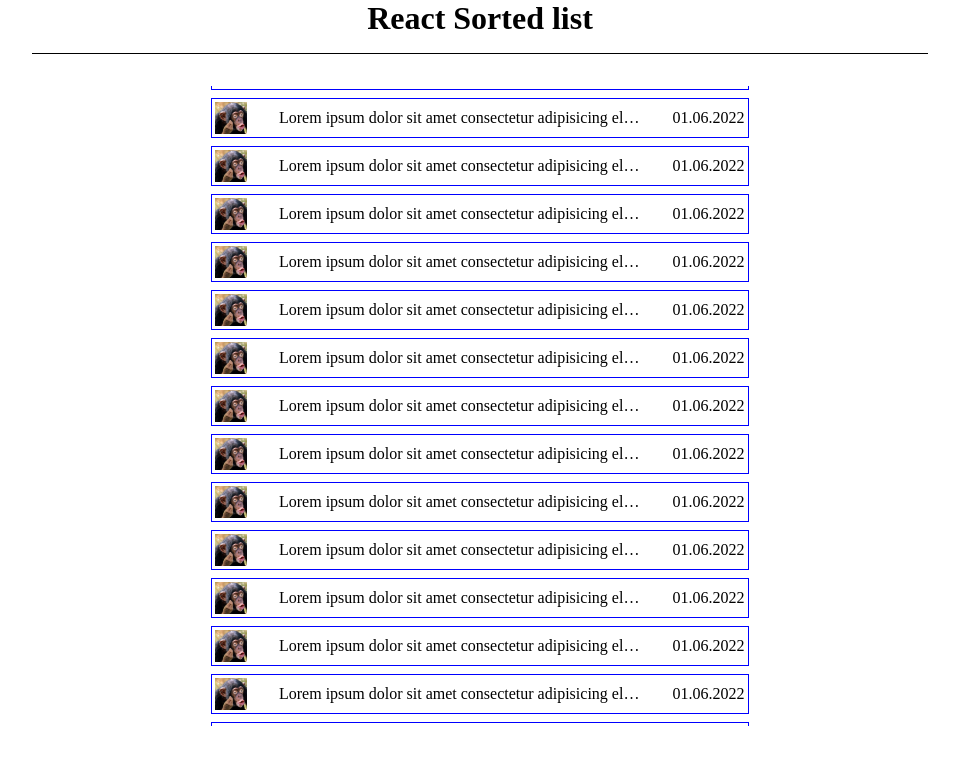
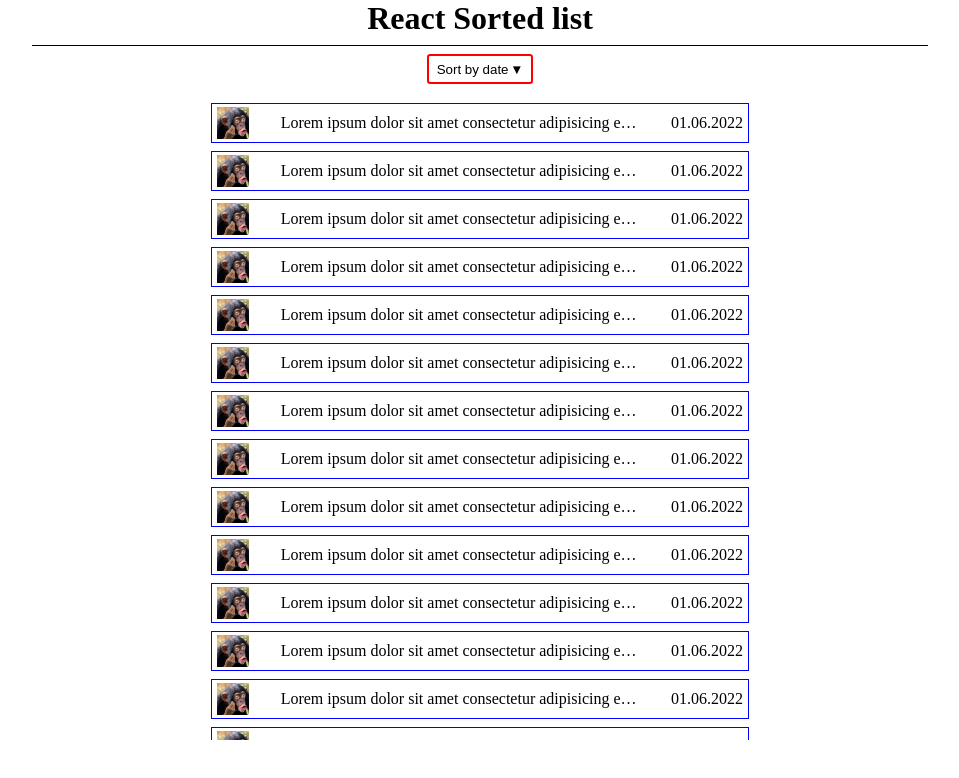
Before and after one commit to CrimsonMax/react-test-task, a React (Create React App) app: page / in a window 1280 px wide. Shown: the top 778 px of the page, without its empty margins (160-1119 px from the left). Built offline with nearby package versions, Linux system fonts and the light colour scheme.

Commit message:
Most styles done

```diff
--- a/src/App.css
+++ b/src/App.css
@@ -14,7 +14,7 @@ hr {
   height: 1px;
   border: 0;
   background-color: black;
-  margin: 1rem 0;
+  margin: 0.5rem 0;
 }
 
 .App {
--- a/src/App.js
+++ b/src/App.js
@@ -1,4 +1,5 @@
 import './App.css';
+import { SortBtn } from './components/SortBtn';
 import { SortedList } from './components/SortedList';
 
 function App() {
@@ -6,6 +7,7 @@ function App() {
     <div className='App'>
       <h1>React Sorted list</h1>
       <hr />
+      <SortBtn />
       <SortedList />
     </div>
   );
--- a/src/components/Post.css
+++ b/src/components/Post.css
@@ -5,17 +5,22 @@
   justify-content: flex-start;
   align-items: center;
   gap: 2rem;
-  padding: 0.2rem;
+  padding: .2rem .3rem;
   border: 1px solid blue;
   transition: all .1s ease-in;
 }
 
-.post:hover .post__title {
-  text-shadow: 1px 1px 8px black;
+.post:hover {
+  background-color: blue;
+  color: #fff;
 }
 
-.post:hover {
-  border-width: 2px;
+.post:visited {
+  color: purple;
+}
+
+.post:visited:hover {
+  background-color: lightskyblue;
 }
 
 .post__image {
--- /dev/null
+++ b/src/components/SortBtn.css
@@ -0,0 +1,27 @@
+.sortBtn {
+  height: 30px;
+  background-color: #fff;
+  padding: 0 0.5rem;
+  border: 2px solid red;
+  border-radius: 0.2rem;
+  transition: all 0.1s ease-in;
+}
+
+.sortBtn-down::after {
+  content: "\25BC";
+}
+
+.sortBtn-up::after {
+  content: "\25B2";
+}
+
+.sortBtn-down::after,
+.sortBtn-up::after {
+  margin-left: 0.1rem;
+}
+
+.sortBtn:hover {
+  cursor: pointer;
+  background-color: red;
+  color: #fff;
+}
--- /dev/null
+++ b/src/components/SortBtn.js
@@ -0,0 +1,20 @@
+import './SortBtn.css'
+import { useState } from 'react';
+
+export const SortBtn = () => {
+  const [toSort, setToSort] = useState(true)
+
+
+  const toggle = () => {
+    setToSort(!toSort)
+  }
+
+  return (
+    <button
+      onClick={toggle}
+      className={toSort ? 'sortBtn sortBtn-down' : 'sortBtn sortBtn-up'}
+    >
+      Sort by date
+    </button>
+  )
+}
--- a/src/components/SortedList.css
+++ b/src/components/SortedList.css
@@ -3,10 +3,11 @@
   width: 100%;
   display: flex;
   flex-direction: column;
-  justify-content: center;
+  /* justify-content: center; */
   align-items: center;
   gap: 0.5rem;
   margin: 1rem 0;
   overflow: auto;
+  padding: 0.2rem 0;
   /* border: 1px solid green; */
 }
```
Also changed, not shown: src/components/Post.js (+6 -1 lines).
